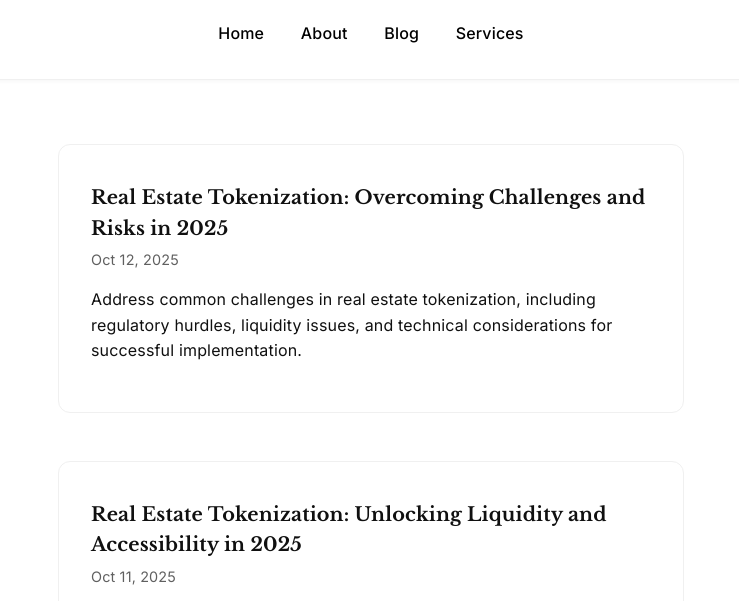
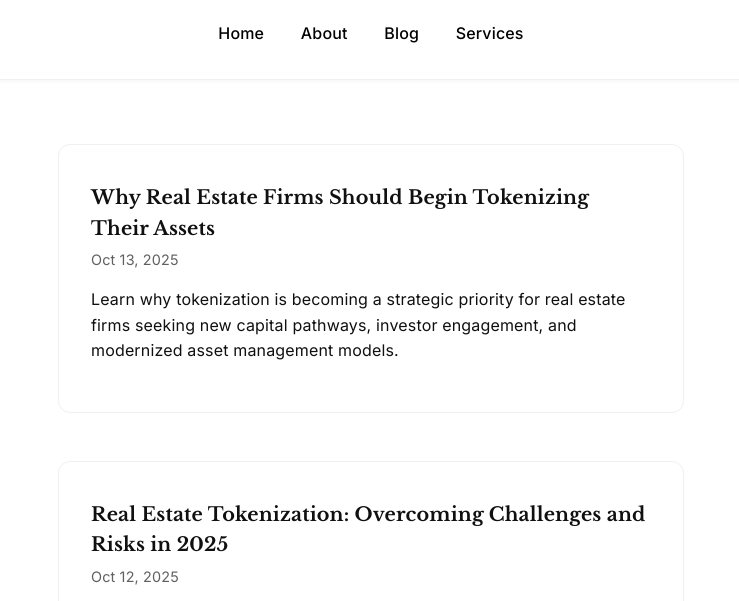
Before and after one commit to mglass02/tokenized-asset-collective, a website: page blog.html in a window 1280 px wide. Shown: the part 169-770 px from the top of the page, without its empty margins (269-1008 px from the left). Drawn offline with nearby package versions, Linux system fonts and the light colour scheme.

Commit message:
blog page

```diff
--- a/blog.html
+++ b/blog.html
@@ -27,6 +27,14 @@
   </header>
 
 <main class="blog-container">
+
+  <!-- Newest Article -->
+  <article class="blog-post">
+    <h2><a href="blog/real-estate-tokenization-business-case.html">Why Real Estate Firms Should Begin Tokenizing Their Assets</a></h2>
+    <p class="date">Oct 13, 2025</p>
+    <p>Learn why tokenization is becoming a strategic priority for real estate firms seeking new capital pathways, investor engagement, and modernized asset management models.</p>
+  </article>
+
   <article class="blog-post">
     <h2><a href="blog/real-estate-tokenization-challenges.html">Real Estate Tokenization: Overcoming Challenges and Risks in 2025</a></h2>
     <p class="date">Oct 12, 2025</p>
@@ -100,13 +108,12 @@
   </article>
 </main>
 
-
 <div id="pagination" class="pagination"></div>
 
+<footer>
+  © 2025 Tokenized Asset Collective — All Rights Reserved.
+</footer>
 
-  <footer>
-    © 2025 Tokenized Asset Collective — All Rights Reserved.
-  </footer>
-  <script src="js/pagination.js"></script>
+<script src="js/pagination.js"></script>
 </body>
 </html>
```
